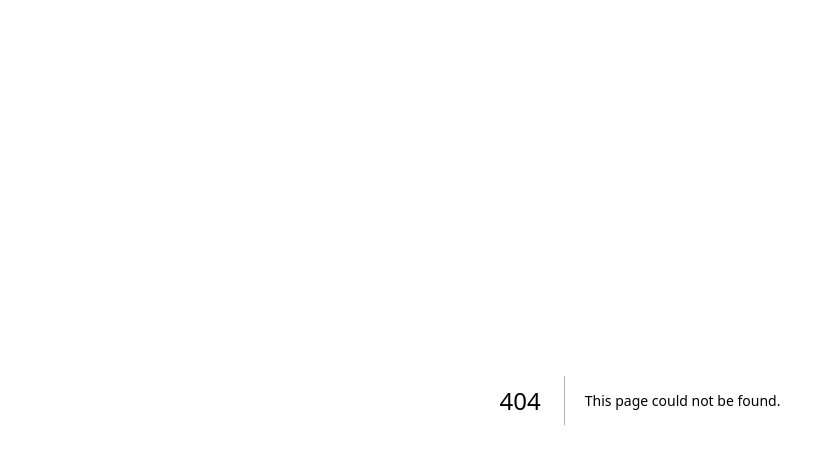
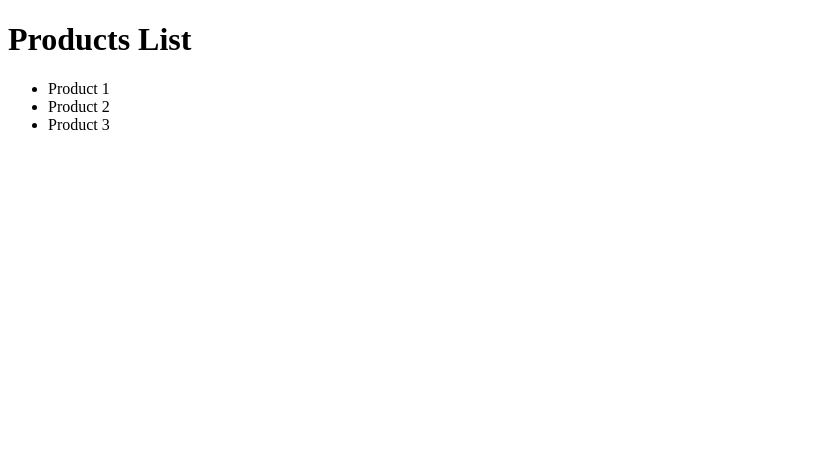
Before and after one commit to Latrevion/hi_nextjs, a Next.js app: page /products in a window 1280 px wide. Before the commit this address had no page. Shown: the top 464 px of the page, without its empty margins (0-835 px from the left). Built offline with nearby package versions, Linux system fonts and the light colour scheme.

Commit message:
dynamic routes

```diff
--- /dev/null
+++ b/src/app/products/page.tsx
@@ -0,0 +1,12 @@
+export default function ProductsList() {
+  return (
+    <div>
+      <h1>Products List</h1>
+      <ul>
+        <li>Product 1</li>
+        <li>Product 2</li>
+        <li>Product 3</li>
+      </ul>
+    </div>
+  );
+}
```
Also changed, not shown: src/app/products/[productsId]/page.tsx (added, +13 -0 lines).
